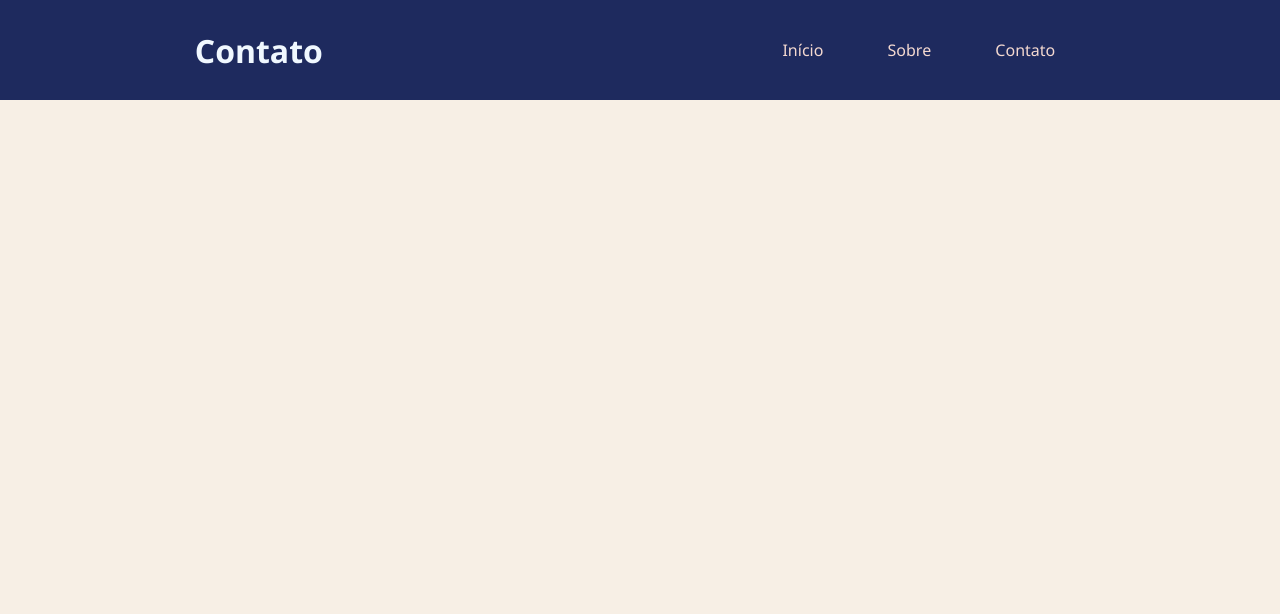
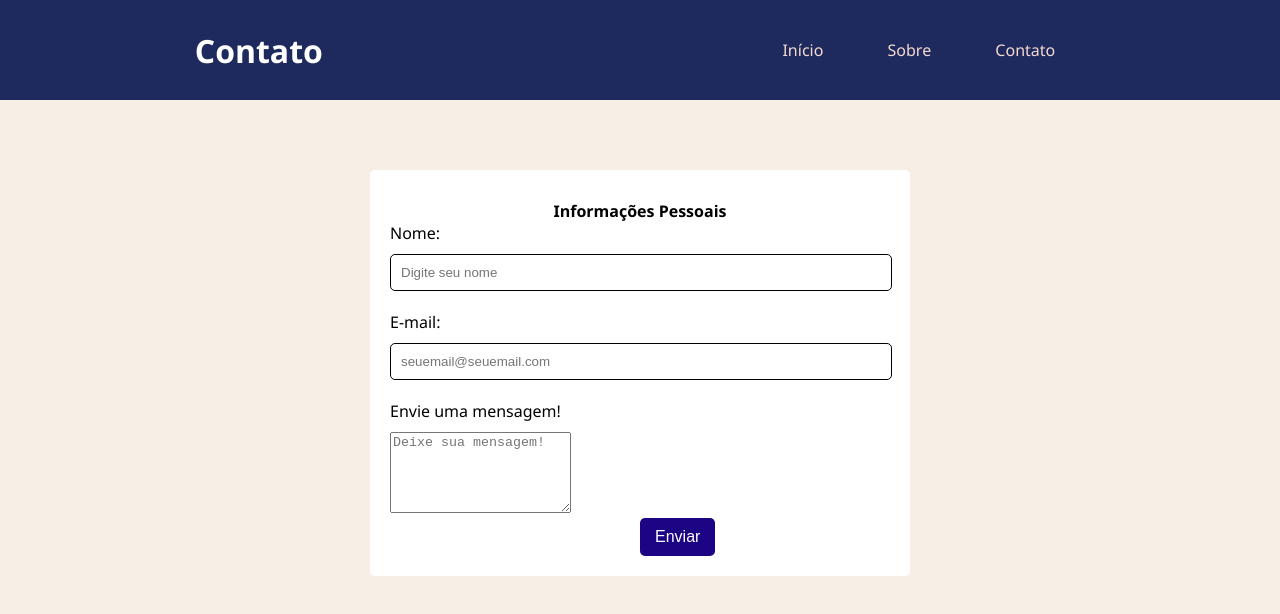
Before and after one commit to souzabweatriz/site-simples, a plain HTML site: page contato.html in a window 1280 px wide. Drawn offline with Linux system fonts and the light colour scheme.

Commit message:
feat: create about and contact

```diff
--- a/contato.html
+++ b/contato.html
@@ -15,5 +15,21 @@
         <a href="Contato.html">Contato</a>
     </ul>
 </header>
+<form>
+    <field>
+        <legend>Informações Pessoais</legend>
+
+        <label for="nome">Nome:</label>
+        <input type="text" id="nome" name="nome" placeholder="Digite seu nome" required maxlength="100">
+
+        <label for="email">E-mail:</label>
+        <input type="text" id="email" name="email" placeholder="seuemail@seuemail.com" required>
+
+        <label for="textarea">Envie uma mensagem!</label>
+        <textarea name="textarea" id="textarea" rows="5" placeholder="Deixe sua mensagem!" required></textarea>
+
+        <button type="submit">Enviar</button>
+    </fieldset>
+</form>
 </body>
 </html>
--- a/css/styles.css
+++ b/css/styles.css
@@ -35,11 +35,18 @@ a{
     position: fixed;
     padding: 2.5rem 16rem;
     justify-content: space-between;
-    z-index: 1000
+    z-index: 5;
 }
 
 h1{
-    color: aliceblue;
+    color: rgb(255, 255, 255);
+}
+
+h3{
+    font-family: 'Times New Roman', Times, serif;
+    font-size: medium;
+    text-align: center;
+    color: rgb(6, 6, 114);
 }
 
 .navbar a {
@@ -81,3 +88,68 @@ font-size: small;
     margin: 0;
     color: black;
 }
+
+
+form{
+    max-width: 500px;
+    margin: 0 auto;
+    background-color: rgb(255, 255, 255);
+    padding: 20px;
+    border-radius: 5px;
+    box-shadow: 0 0 10px rgb;
+    margin-top: 70px;
+}
+
+form label{
+    display: block;
+    margin-bottom: 10px;
+    color: black;
+}
+
+form legend{
+    padding: 0 10px;
+    font-weight: bold;
+    color: black;
+    margin-top: 10px;
+    text-align: center;
+}
+form input[type= "text"],
+form input[type= "email"]
+form textarea{
+    width: calc(100% - 20px);
+    padding: 10px;
+    margin-bottom: 20px;
+    border: 1px solid;
+    border-radius: 5px;
+}
+form input[type= "radio"],
+form input[type= "checkbox"]{
+    margin-right: 10px;
+}
+
+
+form fieldset{
+    border: 1px solid #ddd;
+    padding: 10px;
+    margin-bottom: 10px;
+}
+
+
+form button{
+    cursor: pointer;
+    background-color: rgb(28, 4, 132);
+    color: rgb(255, 255, 255);
+    border: none;
+    padding: 10px 15px;
+    border-radius: 5px;
+    font-size: 16px;
+    margin-left: 250px;
+}
+
+img{
+    width: 140px;
+    height: 140px;
+    border-radius: 100%;
+    padding: 10px;
+    margin-left: 680px
+}
```
Also changed, not shown: index.html (+1 -1 lines), sobre.html (+15 -0 lines), img/eu.jpg (added).
